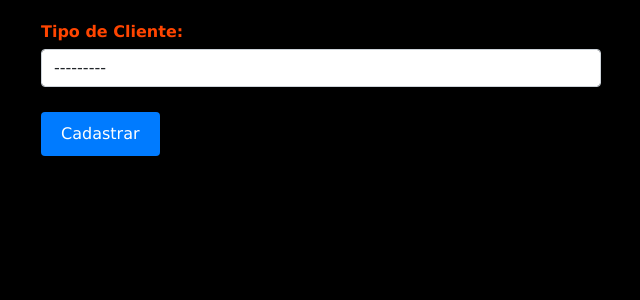
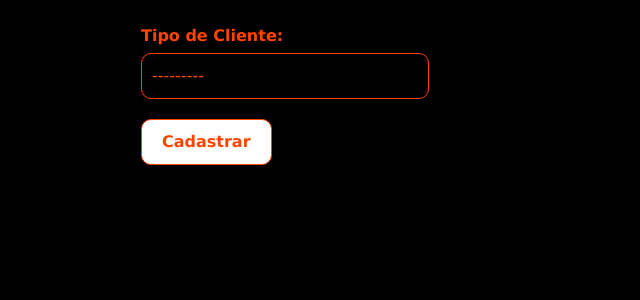
Before and after one commit to EndiMarani/distribueasy, a Django app: page /cadastro in a window 1280 px wide. Shown: the part 66-366 px from the top of the page, without its empty margins (319-959 px from the left). Run offline with Django 4.2, Linux system fonts and the light colour scheme.

Commit message:
alterado formulario.css para centralizar o formulario na tela e modificacao das cores para o padrao do projeto. criado o arquivo base.css para retirar o codigo css do arquivo html. ajustado o aviso de erro quando o usuario informa um cep inexistente ou invalido.

```diff
--- a/projeto_distribueasy/app_cadastro_cliente/forms.py
+++ b/projeto_distribueasy/app_cadastro_cliente/forms.py
@@ -16,7 +16,7 @@ class ClienteForm(forms.ModelForm):
         informacoes_endereco = obter_endereco(cep)
 
         if not informacoes_endereco:
-            raise forms.ValidationError('CEP inválido ou não encontrado')
+            raise forms.ValidationError('CEP inválido ou não encontrado', code='invalid_cep')
 
         # Atualize os campos do endereço no formulário
         self.cleaned_data['cliente_cidade'] = informacoes_endereco.get('localidade', '')
--- a/projeto_distribueasy/app_cadastro_cliente/static/css/formulario.css
+++ b/projeto_distribueasy/app_cadastro_cliente/static/css/formulario.css
@@ -1,17 +1,60 @@
-/* Estilo para o contêiner principal */
-.container {
-    max-width: 600px;
-    margin: 0 auto;
-    padding: 20px;
+.hidden {
+    display: none;
 }
 
-/* Estilo para os rótulos (labels) */
+body.formulario-container {
+    background-color: black;
+    text-align: center;
+    display: flex;
+    justify-content: center;
+    align-items: center;
+    height: 100vh;
+    margin: 0;
+}
+
 .label-cadastro {
     font-weight: bold;
     color: orangered;
+    margin-bottom: 5px; /* Adiciona um pequeno espaçamento abaixo do rótulo */
 }
 
-/* Estilo para os campos de entrada (input) e seleção (select) */
+.formulario-container {
+    width: 30%;
+}
+
+.all-info,
+#id_tipo_cliente.form-control,
+form.form-control {
+    width: 80%;
+    margin-bottom: 10px;
+    box-sizing: border-box; /* Adiciona padding e borda ao width total */
+    align-items: center;
+    background-color: black; /* Altere para a cor desejada */
+    color: orangered; /* Altere para a cor desejada para o texto dentro da div */
+    padding: 0.5px; /* Adicione algum preenchimento para dar espaçamento interno */
+    border-color: black;
+    border-radius: 5px; /* Adicione borda arredondada se desejar */
+}
+
+/* Adiciona uma cor de fundo ao formulário */
+#id_tipo_cliente.form-control {
+    width: 80%;
+    background-color: #000000; /* Altere para a cor desejada */
+    color:  orangered;
+    padding: 10px; /* Adicione algum preenchimento para dar espaçamento interno */
+    border-color: orangered;
+    border-radius: 10px; /* Adicione borda arredondada se desejar */
+}
+
+.errorlist {
+    color: orangered;
+    margin-top: 5px;
+}
+
+form.form-control {
+    background-color: black;
+}
+
 input[type="text"],
 input[type="email"],
 input[type="tel"],
@@ -20,40 +63,33 @@ select {
     width: 100%;
     padding: 10px;
     margin: 5px 0;
-    border: 1px solid #ccc;
-    border-radius: 4px;
+    border: 1px solid orangered;
+    border-radius: 5px;
+    transition: border-color 5.4s; /* Adiciona uma transição suave para a cor da borda */
 }
 
-/* Estilo para os campos de entrada quando há foco */
+/* Adiciona uma sombra quando o campo está em foco */
 input[type="text"]:focus,
 input[type="email"]:focus,
 input[type="tel"]:focus,
 input[type="number"]:focus,
 select:focus {
-    border-color: #007bff; /* Cor da borda azul quando há foco */
+    border-color: #ff5100;
+    box-shadow: 0 0 5px rgba(236, 4, 4, 0.829);
+}
+input[type="submit"] {
+    background-color: rgb(255, 255, 255);
+    color: orangered;
+    font-weight: bold;
+    padding: 10px 20px;
+    border-color: orangered;
+    border-radius: 10px;
+    cursor: pointer;
+    margin-top: 10px;
+    transition: background-color 0.3s; /* Adiciona uma transição suave para a cor de fundo */
 }
 
-/* Estilo para o botão "Cadastrar" */
-input[type="submit"] {
-    background-color: #007bff; /* Cor de fundo azul */
-    color: white;
-    padding: 10px 20px;
-    border: none;
-    border-radius: 4px;
-    cursor: pointer;
-    margin-top: 10px;
+input[type="submit"]:hover {
+    background-color: orangered;
+    color: black;
 }
-
-/* Estilo para o botão "Cadastrar" quando o mouse estiver sobre ele */
-input[type="submit"]:hover {
-    background-color: #0056b3; /* Cor de fundo azul mais escura quando passa o mouse */
-}
-
-.hidden {
-    display: none;
-}
-
-/* Estilo para o botão "Cadastrar" dentro do contêiner principal */
-input[type="submit"] {
-    margin-top: 20px;
-}
--- a/projeto_distribueasy/app_cadastro_cliente/static/js/tipo_cliente.js
+++ b/projeto_distribueasy/app_cadastro_cliente/static/js/tipo_cliente.js
@@ -46,6 +46,4 @@
             // Chamar a função inicialmente com o valor atual do tipo de cliente
             toggleVisibility(tipoClienteSelect.value);
 
-
-
 });
--- a/projeto_distribueasy/app_cadastro_cliente/templates/usuarios/base.html
+++ b/projeto_distribueasy/app_cadastro_cliente/templates/usuarios/base.html
@@ -1,48 +1,15 @@
+{% load static %}
 <!doctype html>
 <html lang="pt-br">
 <head>
+    <link href="https://cdn.jsdelivr.net/npm/bootstrap@5.0.2/dist/css/bootstrap.min.css" rel="stylesheet" integrity="sha384-EVSTQN3/azprG1Anm3QDgpJLIm9Nao0Yz1ztcQTwFspd3yD65VohhpuuCOmLASjC" crossorigin="anonymous">
     <!-- Required meta tags -->
     <meta charset="utf-8">
     <meta name="viewport" content="width=device-width, initial-scale=1">
-
+    <link rel="stylesheet" href="{% static '/css/base.css' %}">
     <!-- Bootstrap CSS -->
-    <link href="https://cdn.jsdelivr.net/npm/bootstrap@5.0.2/dist/css/bootstrap.min.css" rel="stylesheet" integrity="sha384-EVSTQN3/azprG1Anm3QDgpJLIm9Nao0Yz1ztcQTwFspd3yD65VohhpuuCOmLASjC" crossorigin="anonymous">
 
     <title>Cadastro</title>
-    <style>
-        /* Estilo para reduzir o tamanho dos botões e campos de entrada */
-        .small-button {
-            width: 300px; /* Largura desejada */
-            height: 40px; /* Altura desejada */
-        }
-
-        .small-input {
-            width: 300px; /* Largura desejada */
-            height: 30px; /* Altura desejada */
-        }
-        body {
-            background-color: black;
-            color: orangered;
-            font-weight: bold;
-            font-family: Verdana;
-        }
-        .navbar-divisor {
-            border-bottom: 10px solid orangered;
-        }
-
-        #bem-vindo {
-            position: absolute;
-            top: 37%;
-            left: 50%;
-            transform: translate(-50%, -50%);
-            display: flex;
-            align-items: center;
-            margin-bottom: 100px;
-            margin: 0 auto;
-            text-align: center;
-        }
-
-    </style>
 </head>
 <body>
     <nav style="background-color: black !important;" class="navbar navbar-light bg-light navbar-divisor">
--- a/projeto_distribueasy/app_cadastro_cliente/templates/usuarios/cadastrar_usuarios.html
+++ b/projeto_distribueasy/app_cadastro_cliente/templates/usuarios/cadastrar_usuarios.html
@@ -4,13 +4,18 @@
 {% load static %}
 
 {% block conteudo %}
+
+<script src="https://code.jquery.com/jquery-3.6.0.min.js"></script>
+<script src="{% static 'js/tipo_cliente.js' %}"> </script>
+<script src="{% static 'js/exibir_endereco.js' %}"> </script>
 <link rel="stylesheet" href="{% static '/css/formulario.css' %}">
+
 <body>
-    <main class="container">
+    <main class="container formulario-container">
 
         <form method="post" action="{% if editar %}{% url 'editar_usuarios' usuario_id %}{% else %}{% url 'cadastrar_usuarios' %}{% endif %}" class="novalidate">
             {% csrf_token %}
-
+            <br>
             <div class="form-group">
                 {{ form.tipo_cliente.errors }}
                 <label for="id_tipo_cliente">Tipo de Cliente:</label>
--- a/projeto_distribueasy/app_cadastro_cliente/validators.py
+++ b/projeto_distribueasy/app_cadastro_cliente/validators.py
@@ -2,18 +2,15 @@ import re
 from django.core.exceptions import ValidationError
 import requests
 
-INVALIDS_CPFS = ("11111111111", "22222222222", "33333333333", "44444444444", "55555555555",
-                 "66666666666", "77777777777", "88888888888", "99999999999", "00000000000")
-
-INVALIDS_CNPJS = ("11111111111111", "22222222222222", "33333333333333", "44444444444444", "55555555555555",
-                  "66666666666666", "77777777777777", "88888888888888", "99999999999999", "00000000000000")
+INVALIDS_CPFS = ['12345678909']  # Substitua pela sua lista de CPFs inválidos
+INVALIDS_CNPJS = ['12345678901234']  # Substitua pela sua lista de CNPJs inválidos
 
 def digit_generator(cpf_cnpj, weights):
     total = sum(int(cpf_cnpj[i]) * weights[i] for i in range(len(weights)))
     digit = 11 - total % 11
     return 0 if digit > 9 else digit
 
-def validate_cpf_cnpj(value):
+def validate_cpf_cnpj(value, is_juridica=False):
     cpf_cnpj = re.sub("[^0-9]", "", value)
 
     if len(cpf_cnpj) == 11:
@@ -27,7 +24,7 @@ def validate_cpf_cnpj(value):
         second_digit = digit_generator(cpf_cnpj, weights)
 
         if cpf_cnpj[-2:] != f'{first_digit}{second_digit}':
-            raise ValidationError('Número de CPF inválido', 'invalid')
+            raise ValidationError('Número de CPF inválido', 'invalid_cpf')
     elif len(cpf_cnpj) == 14:
         # CNPJ validation
         if cpf_cnpj in INVALIDS_CNPJS:
@@ -39,10 +36,14 @@ def validate_cpf_cnpj(value):
         second_digit = digit_generator(cpf_cnpj, weights)
 
         if cpf_cnpj[-2:] != f'{first_digit}{second_digit}':
-            raise ValidationError('Número de CNPJ inválido', 'invalid')
+            raise ValidationError('Número de CNPJ inválido', 'invalid_cnpj')
     else:
-        raise ValidationError('CPF ou CNPJ deve conter 11 ou 14 números', 'invalid')
+        raise ValidationError('CPF ou CNPJ deve conter 11 ou 14 números', 'invalid_length')
 
+    if is_juridica and len(cpf_cnpj) == 11:
+        raise ValidationError('Número de CNPJ esperado para pessoa jurídica', 'invalid_length_juridica')
+    elif not is_juridica and len(cpf_cnpj) == 14:
+        raise ValidationError('Número de CPF esperado para pessoa física', 'invalid_length_fisica')
 
 def obter_endereco(cep):
     url = f'https://viacep.com.br/ws/{cep}/json/'
```
Also changed, not shown: other parts of projeto_distribueasy/app_cadastro_cliente/templates/usuarios/cadastrar_usuarios.html (+2 -3 lines), projeto_distribueasy/app_cadastro_cliente/static/css/base.css (added, +31 -0 lines), projeto_distribueasy/app_cadastro_cliente/static/js/cpf_mask.js (deleted).
